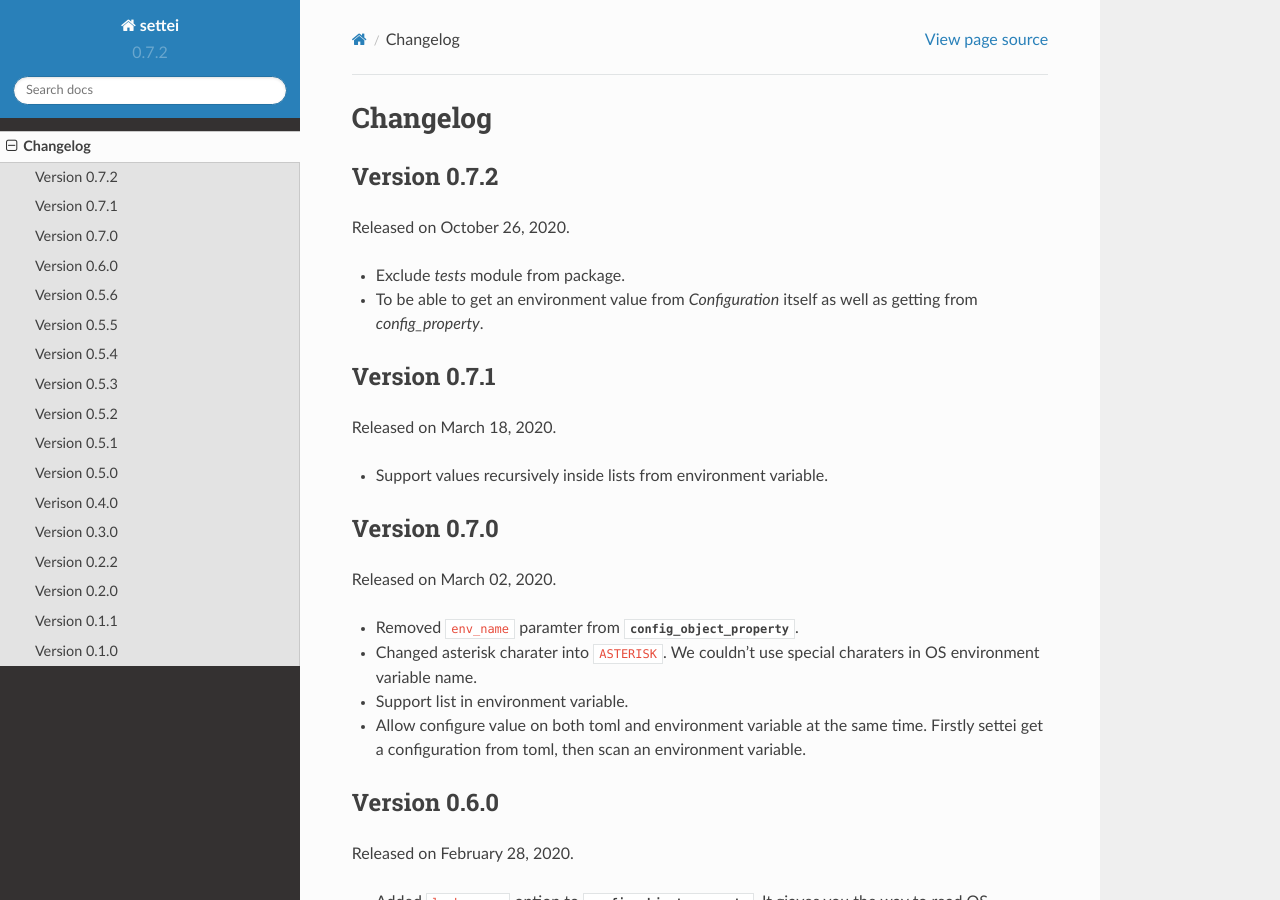
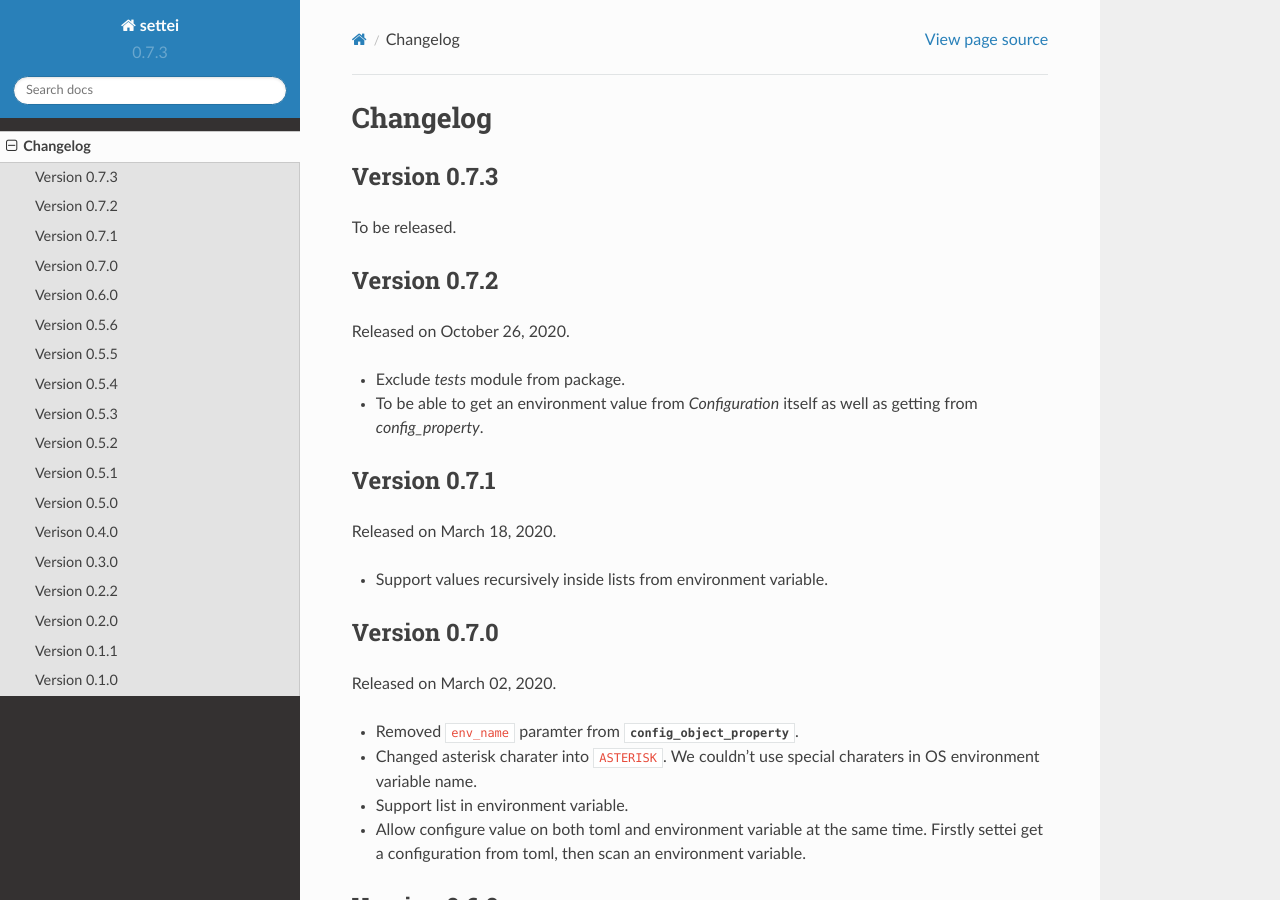
Before and after one commit to spoqa/settei, a Sphinx documentation site: the page built from docs/changes.rst, in a window 1280 px wide and 900 px high. Built offline with Sphinx 7.4.7 and the Read the Docs theme 2.0.0, drawn with Linux system fonts in a browser that asks for light colours.

Commit message:
Bump 0.7.3

```diff
--- a/docs/changes.rst
+++ b/docs/changes.rst
@@ -1,5 +1,10 @@
 Changelog
 =========
+
+Version 0.7.3
+-------------
+
+To be released.
 
 Version 0.7.2
 -------------
--- a/settei/version.py
+++ b/settei/version.py
@@ -7,7 +7,7 @@
 
 #: (:class:`typing.Tuple`\ [:class:`int`, :class:`int`, :class:`int`])
 #: The triple of version numbers e.g. ``(1, 2, 3)``.
-VERSION_INFO = (0, 7, 2)
+VERSION_INFO = (0, 7, 3)
 
 #: (:class:`str`) The version string e.g. ``'1.2.3'``.
 VERSION = '{}.{}.{}'.format(*VERSION_INFO)
```
